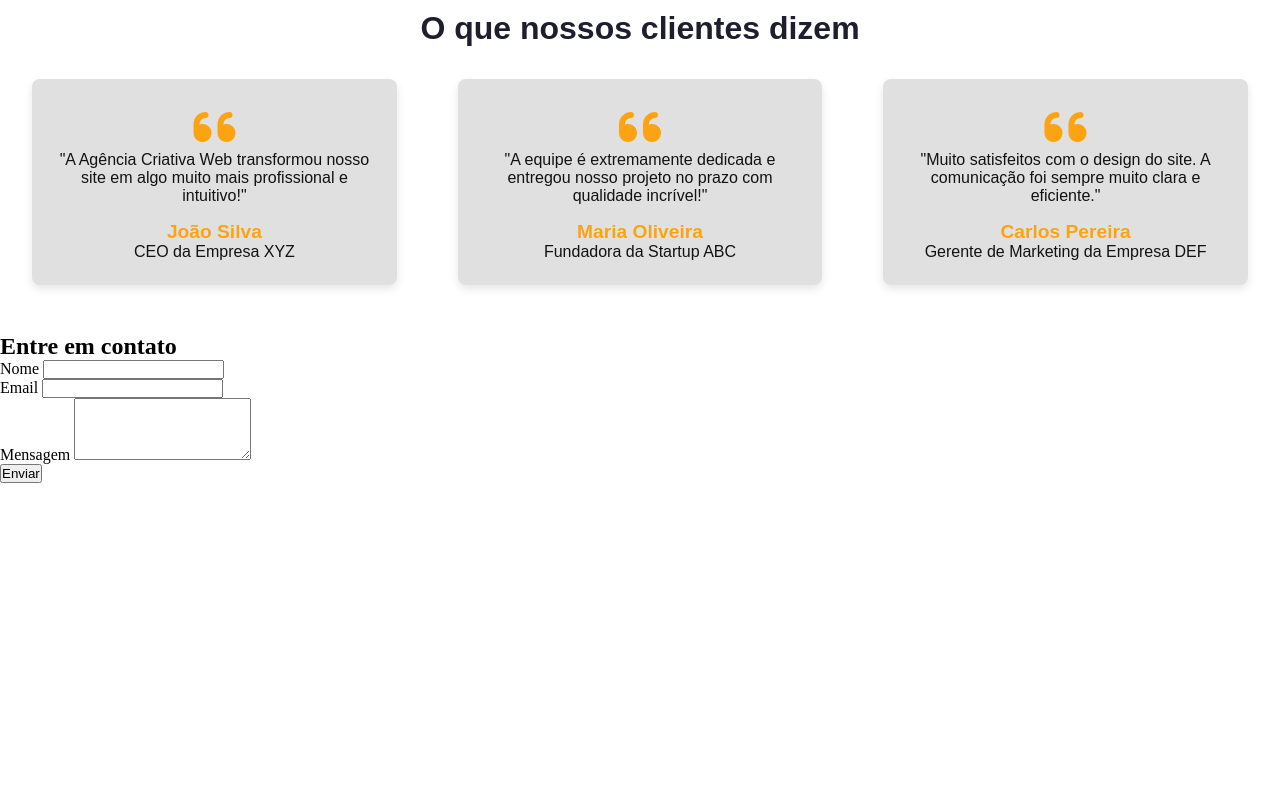
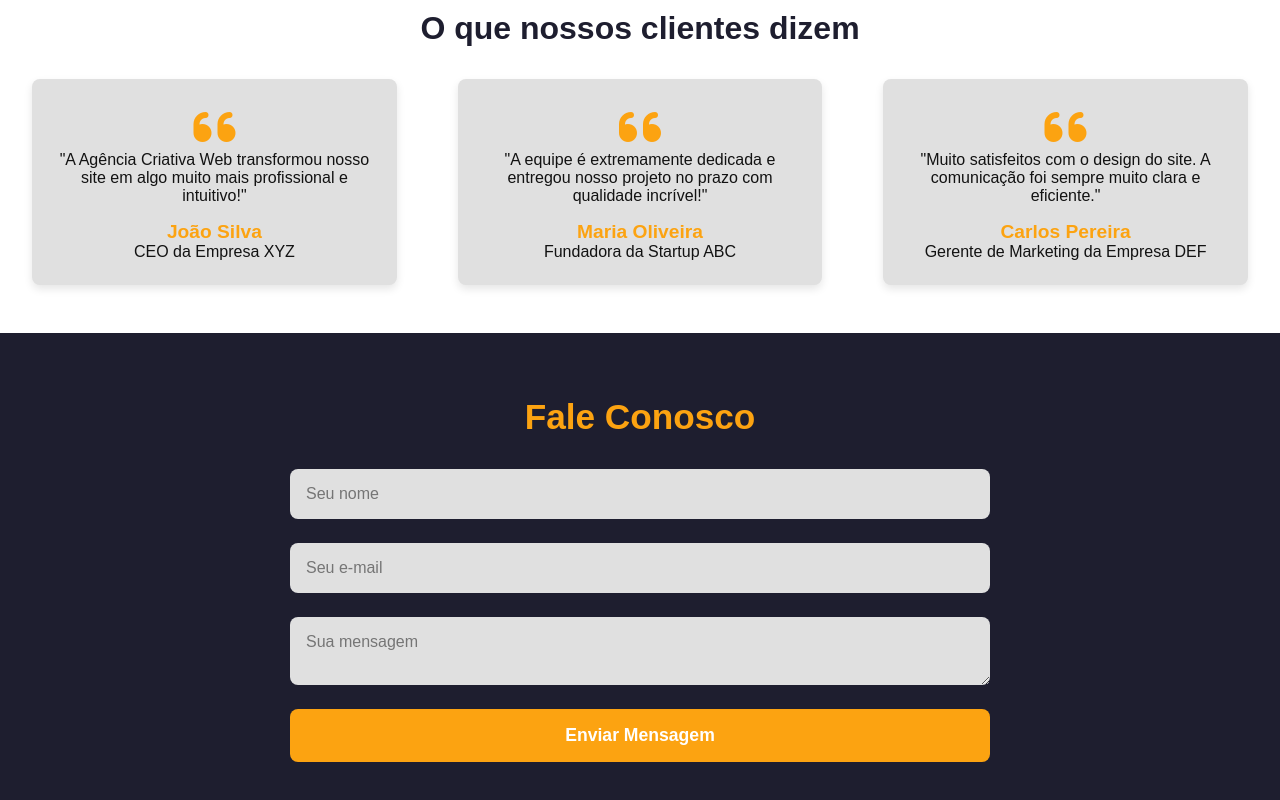
Before and after one commit to Ribasjoao/AgenciaCriativaWeb, a plain HTML site: page Pages/index.html in a window 1280 px wide. Shown: the part 1539-2339 px from the top of the page. Before the commit the page ends 2022 px from the top, so only its background shows below. Drawn offline with Linux system fonts and the light colour scheme.

Commit message:
modificado e estilizado a seção de contatos

```diff
--- a/Pages/estilos.css
+++ b/Pages/estilos.css
@@ -352,7 +352,6 @@ nav a:focus {
   }
 }
 
-/* Para telas médias, como tablets */
 @media (max-width: 1024px) {
   .grid-depoimentos {
     flex-direction: row;
@@ -368,7 +367,6 @@ nav a:focus {
   }
 }
 
-/* Para telas grandes, como desktops */
 @media (min-width: 1025px) {
   .secao-depoimentos h2 {
     font-size: 2rem;
@@ -378,3 +376,82 @@ nav a:focus {
     width: 30%;
   }
 }
+
+.secao-contato {
+  background-color: var(--cor-primaria);
+  color: var(--cor-clara);
+  padding: 4rem 2rem;
+  text-align: center;
+}
+
+.secao-contato h2 {
+  font-size: 2.2rem;
+  margin-bottom: 2rem;
+  font-family: var(--fonte-principal);
+  color: var(--cor-secundaria);
+}
+
+.formulario-contato {
+  max-width: 700px;
+  margin: 0 auto;
+  display: flex;
+  flex-direction: column;
+  gap: 1.5rem;
+}
+
+.formulario-contato input,
+.formulario-contato textarea {
+  padding: 1rem;
+  font-size: 1rem;
+  border: none;
+  border-radius: 8px;
+  background-color: var(--cor-cinza);
+  font-family: var(--fonte-principal);
+  resize: vertical;
+}
+
+.formulario-contato input:focus,
+.formulario-contato textarea:focus {
+  outline: 2px solid var(--cor-secundaria);
+}
+
+.formulario-contato button {
+  background-color: var(--cor-secundaria);
+  color: var(--cor-clara);
+  padding: 1rem;
+  border: none;
+  border-radius: 8px;
+  font-size: 1.1rem;
+  font-weight: bold;
+  cursor: pointer;
+  transition: background-color 0.3s ease;
+  font-family: var(--fonte-principal);
+}
+
+.formulario-contato button:hover {
+  background-color: #ff9900;
+}
+
+@media (max-width: 768px) {
+  .secao-contato {
+    padding: 3rem 1rem;
+  }
+
+  .secao-contato h2 {
+    font-size: 1.6rem;
+  }
+  .formulario-contato {
+    gap: 1rem;
+  }
+
+  .formulario-contato input,
+  .formulario-contato textarea {
+    font-size: 0.95rem;
+    padding: 0.9rem;
+  }
+
+  .formulario-contato button {
+    font-size: 1rem;
+    padding: 0.9rem;
+  }
+}
--- a/Pages/index.html
+++ b/Pages/index.html
@@ -128,32 +128,19 @@
         </div>
       </div>
     </section>
-    <section id="contato" class="secao-contato">
-      <h2>Entre em contato</h2>
-      <div class="formulario-contato">
-        <form action="#" method="post">
-          <div class="campo-contato">
-            <label for="nome">Nome</label>
-            <input type="text" id="nome" name="nome" required />
-          </div>
-          <div class="campo-contato">
-            <label for="email">Email</label>
-            <input type="email" id="email" name="email" required />
-          </div>
-          <div class="campo-contato">
-            <label for="mensagem">Mensagem</label>
-            <textarea
-              id="mensagem"
-              name="mensagem"
-              rows="4"
-              required
-            ></textarea>
-          </div>
-          <button type="submit">Enviar</button>
-        </form>
-      </div>
+    <section class="secao-contato" id="contato">
+      <h2>Fale Conosco</h2>
+      <form class="formulario-contato">
+        <input type="text" name="nome" placeholder="Seu nome" required />
+        <input type="email" name="email" placeholder="Seu e-mail" required />
+        <textarea
+          name="mensagem"
+          placeholder="Sua mensagem"
+          required
+        ></textarea>
+        <button type="submit">Enviar Mensagem</button>
+      </form>
     </section>
-
     <script src="script.js"></script>
   </body>
 </html>
```
